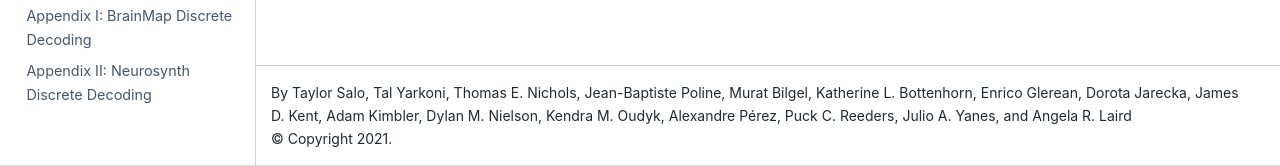
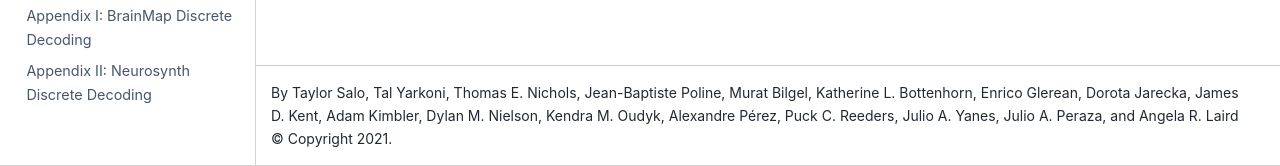
Before and after one commit to NBCLab/nimare-paper, a Jupyter Book: the page built from content/bibliography.md, in a window 1280 px wide. Shown: the part 735-901 px from the top of the page. Built offline with Jupyter Book 1.0.4 settings and Sphinx 7.4.7 and the Sphinx Book theme 1.1.4, drawn with Linux system fonts in a browser that asks for light colours.

Commit message:
Update _config.yml

```diff
--- a/content/_config.yml
+++ b/content/_config.yml
@@ -6,7 +6,7 @@
 #######################################################################################
 # Book settings
 title                       : "NiMARE: Neuroimaging Meta-Analysis Research Environment"  # The title of the book. Will be placed in the left navbar.
-author                      : "Taylor Salo, Tal Yarkoni, Thomas E. Nichols, Jean-Baptiste Poline, Murat Bilgel, Katherine L. Bottenhorn, Enrico Glerean, Dorota Jarecka, James D. Kent, Adam Kimbler, Dylan M. Nielson, Kendra M. Oudyk, Alexandre Pérez, Puck C. Reeders, Julio A. Yanes, and Angela R. Laird"  # The author of the book
+author                      : "Taylor Salo, Tal Yarkoni, Thomas E. Nichols, Jean-Baptiste Poline, Murat Bilgel, Katherine L. Bottenhorn, Enrico Glerean, Dorota Jarecka, James D. Kent, Adam Kimbler, Dylan M. Nielson, Kendra M. Oudyk, Alexandre Pérez, Puck C. Reeders, Julio A. Yanes, Julio A. Peraza, and Angela R. Laird"  # The author of the book
 copyright                   : "2021"  # Copyright year to be placed in the footer
 logo                        : "images/nimare_overview.png"  # A path to the book logo
 exclude_patterns            : ["README.md"]  # Patterns to skip when building the book. Can be glob-style (e.g. "*skip.ipynb")
```
